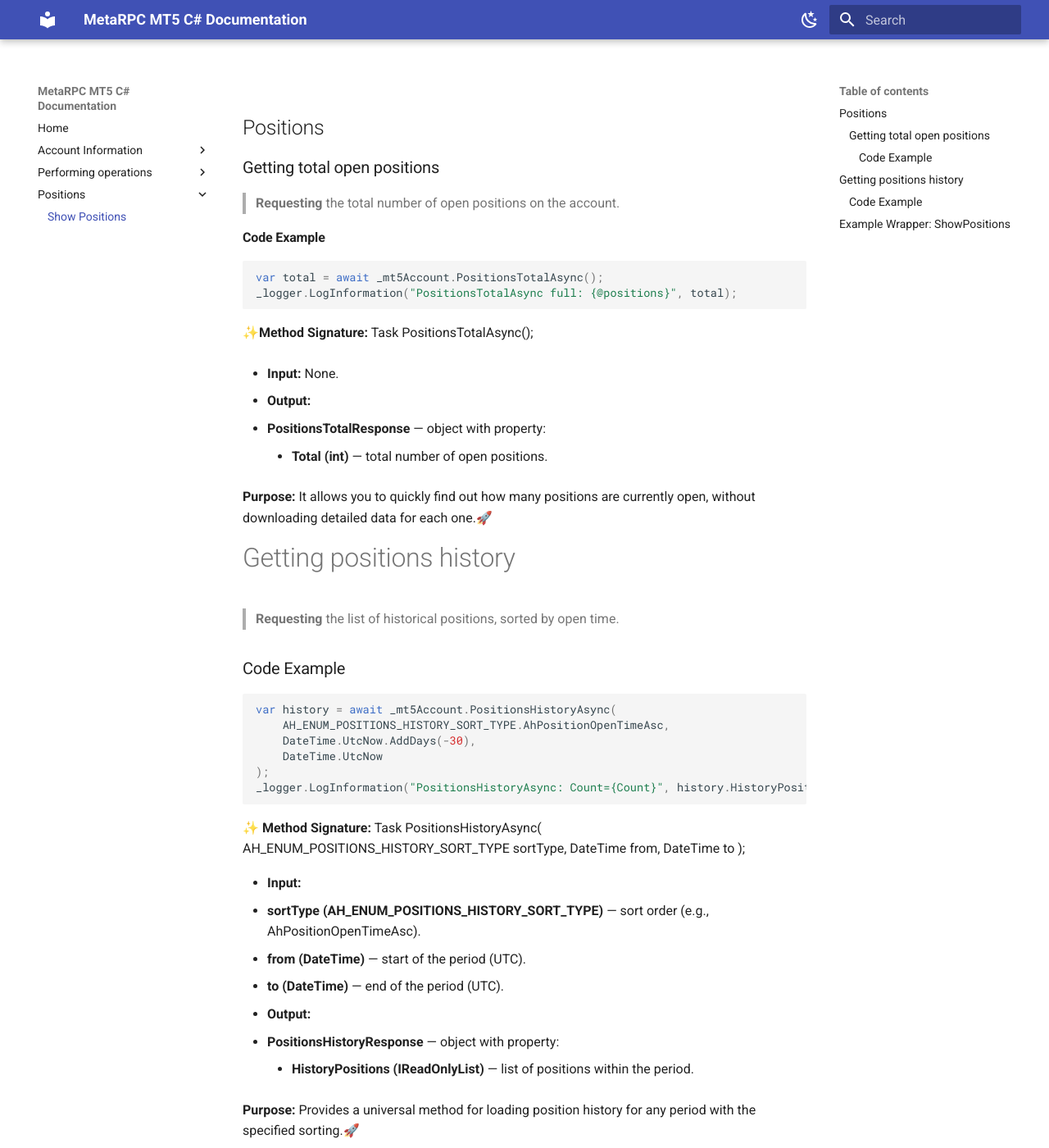
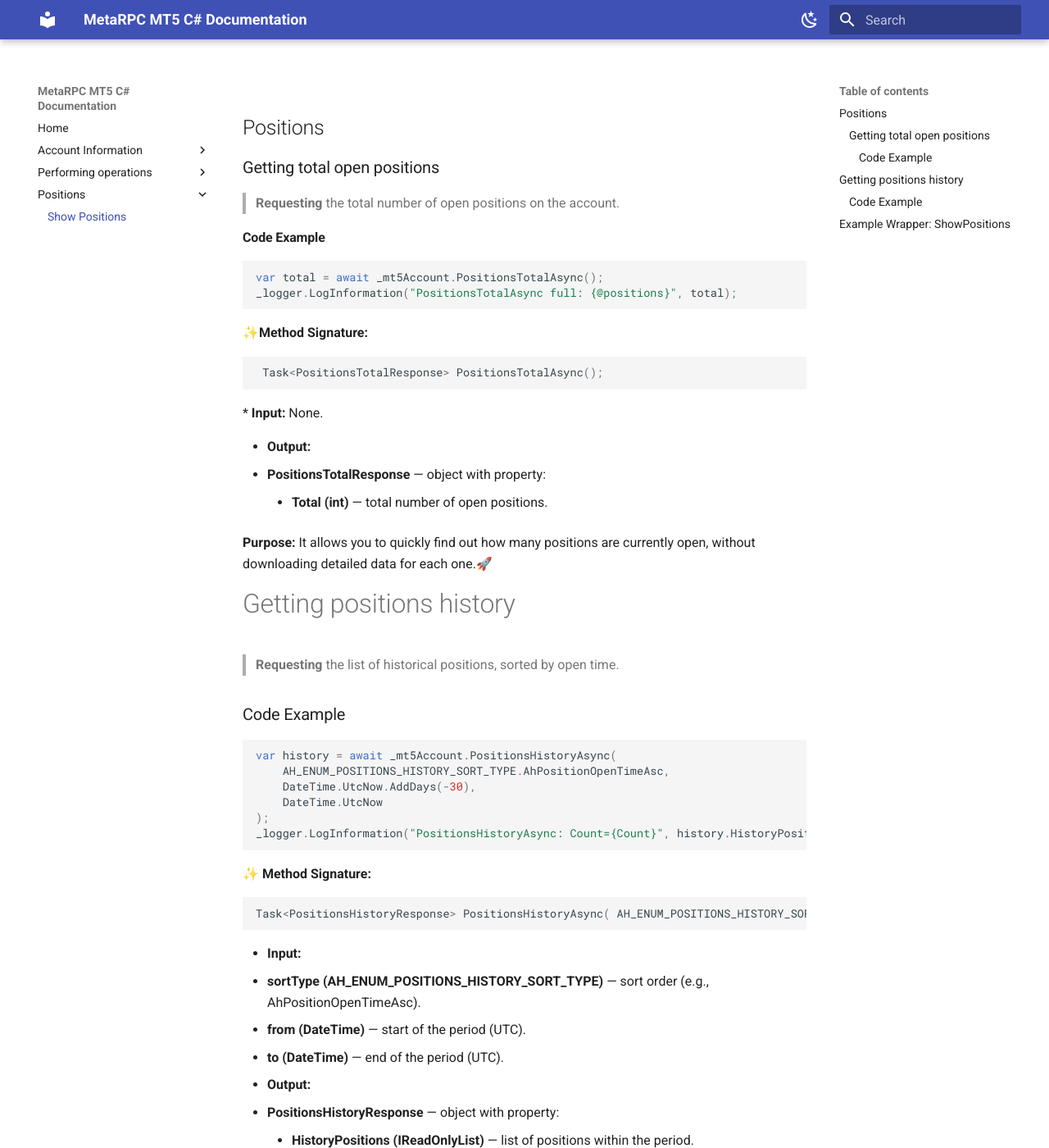
Before and after one commit to MetaRPC/CSharpMT5, an MkDocs documentation site: the page built from docs/Positions/ShowPositions.md, in a window 1280 px wide and 1400 px high. Shown: the whole window at 82% size. Built offline with MkDocs 1.6.1 and Material for MkDocs 9.7.7, drawn with Linux system fonts in a browser that asks for light colours.

Commit message:
Update ShowPositions.md

````diff
--- a/docs/Positions/ShowPositions.md
+++ b/docs/Positions/ShowPositions.md
@@ -10,8 +10,10 @@
 var total = await _mt5Account.PositionsTotalAsync();
 _logger.LogInformation("PositionsTotalAsync full: {@positions}", total);
 ```
-✨**Method Signature:** Task<PositionsTotalResponse> PositionsTotalAsync();
-
+✨**Method Signature:**
+```csharp
+ Task<PositionsTotalResponse> PositionsTotalAsync();
+```
 * **Input:** None.
 
 * **Output:**
@@ -38,7 +40,10 @@ var history = await _mt5Account.PositionsHistoryAsync(
 );
 _logger.LogInformation("PositionsHistoryAsync: Count={Count}", history.HistoryPositions.Count);
 ```
-✨ **Method Signature:** Task<PositionsHistoryResponse> PositionsHistoryAsync( AH_ENUM_POSITIONS_HISTORY_SORT_TYPE sortType, DateTime from, DateTime to );
+✨ **Method Signature:**
+```csharp
+Task<PositionsHistoryResponse> PositionsHistoryAsync( AH_ENUM_POSITIONS_HISTORY_SORT_TYPE sortType, DateTime from, DateTime to );
+```
 
 * **Input:**
    * **sortType (AH_ENUM_POSITIONS_HISTORY_SORT_TYPE)** — sort order (e.g., AhPositionOpenTimeAsc).
````
